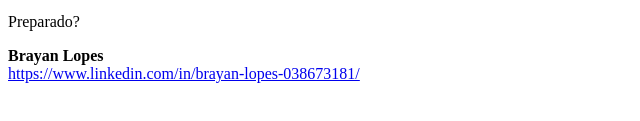
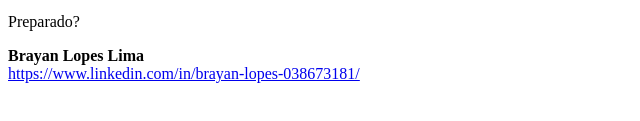
Before and after one commit to Brayderw/Celestials, a plain HTML site: page index.html in a window 1280 px wide. Shown: the part 175-296 px from the top of the page, 0-640 px from the left. Drawn offline with Linux system fonts and the light colour scheme.

Commit message:
kakakaka

```diff
--- a/index.html
+++ b/index.html
@@ -13,7 +13,7 @@
         <li>lutar-contra-entidades</li>
         </ul>
         <p>Preparado?</p>
-        <p><b>Brayan Lopes</b><br /><a href="https://www.linkedin.com/in/brayan-lopes-038673181/">https://www.linkedin.com/in/brayan-lopes-038673181/</a></p>
+        <p><b>Brayan Lopes Lima</b><br /><a href="https://www.linkedin.com/in/brayan-lopes-038673181/">https://www.linkedin.com/in/brayan-lopes-038673181/</a></p>
         <p>&nbsp;</p>
     </body>
 </html>
```
